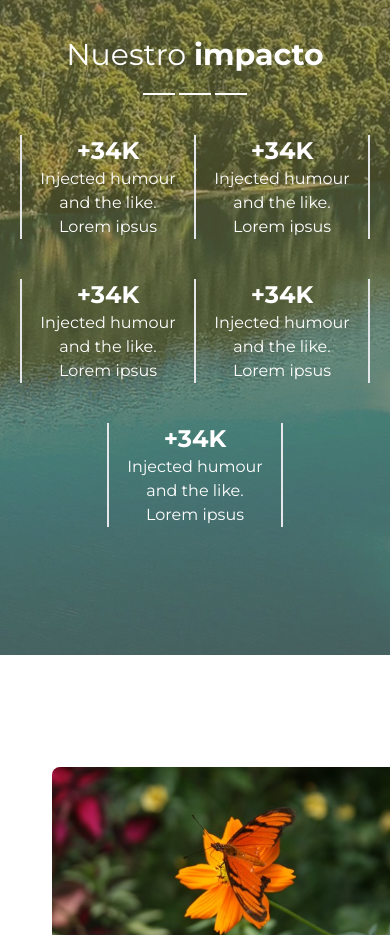
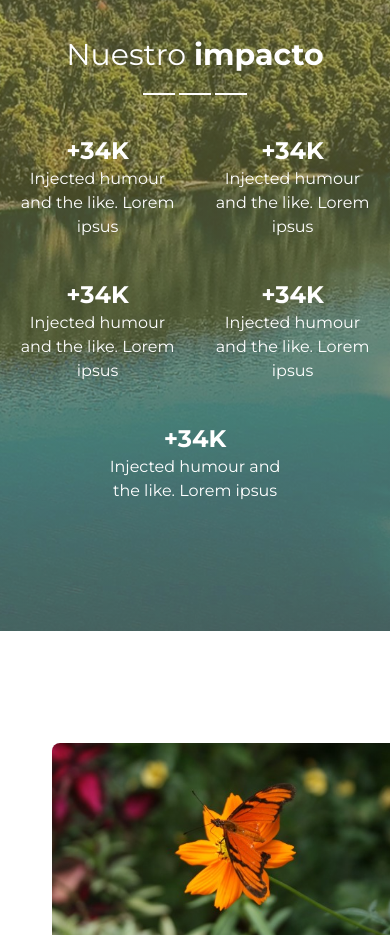
Before and after one commit to jairocuesta/fundacioncapna, a Next.js app: page / in a window 390 px wide. Shown: the part 2600-3535 px from the top of the page. Built offline with nearby package versions, Linux system fonts and the light colour scheme; no server answers.

Commit message:
Update/Impact page

```diff
--- a/src/components/Home/Impact.tsx
+++ b/src/components/Home/Impact.tsx
@@ -27,33 +27,33 @@ export default function HomeImpact() {
                     whileInView={{ bottom: '0px', opacity: 1 }}
                     viewport={{ once: true }}
                     transition={{ delay: .2, duration: .5 }}
-                    className={"relative hidden lg:flex flex-row items-center gap-y-10 mx-10"}
+                    className={"relative hidden lg:flex flex-row items-center gap-y-10 mx-10 gap-x-10"}
                 >
-                    <div className={"text-white px-4 border-l-2 border-r-2 max-w-[11rem]"}>
+                    <div className={"text-white max-w-[11rem]"}>
                         <span className={"flex items-center justify-center font-bold text-2xl"}>
                             +<CounterAnimation from={0} to={34} />K
                         </span>
                         <p>Injected humour and the like. Lorem ipsus</p>
                     </div>
-                    <div className={"text-white px-4 border-r-2 max-w-[11rem]"}>
+                    <div className={"text-white max-w-[11rem]"}>
                         <span className={"flex items-center justify-center font-bold text-2xl"}>
                             +<CounterAnimation from={0} to={34} />K
                         </span>
                         <p>Injected humour and the like. Lorem ipsus</p>
                     </div>
-                    <div className={"text-white px-4 border-r-2 max-w-[11rem]"}>
+                    <div className={"text-white max-w-[11rem]"}>
                         <span className={"flex items-center justify-center font-bold text-2xl"}>
                             +<CounterAnimation from={0} to={34} />K
                         </span>
                         <p>Injected humour and the like. Lorem ipsus</p>
                     </div>
-                    <div className={"text-white px-4 border-r-2 max-w-[11rem]"}>
+                    <div className={"text-white max-w-[11rem]"}>
                         <span className={"flex items-center justify-center font-bold text-2xl"}>
                             +<CounterAnimation from={0} to={34} />K
                         </span>
                         <p>Injected humour and the like. Lorem ipsus</p>
                     </div>
-                    <div className={"text-white px-4 border-r-2 max-w-[11rem]"}>
+                    <div className={"text-white max-w-[11rem]"}>
                         <span className={"flex items-center justify-center font-bold text-2xl"}>
                             +<CounterAnimation from={0} to={34} />K
                         </span>
@@ -67,28 +67,28 @@ export default function HomeImpact() {
                     transition={{ delay: .2, duration: .5 }}
                     className={"relative flex lg:hidden flex-col items-center gap-y-10 mx-5 sm:mx-10"}
                 >
-                    <div className={"flex items-center"}>
-                        <div className={"text-white px-4 border-l-2 border-r-2 max-w-[11rem]"}>
+                    <div className={"flex items-center gap-x-10"}>
+                        <div className={"text-white max-w-[11rem]"}>
                             <span className={"font-bold text-2xl"}>+34K</span>
                             <p>Injected humour and the like. Lorem ipsus</p>
                         </div>
-                        <div className={"text-white px-4 border-r-2 max-w-[11rem]"}>
+                        <div className={"text-white max-w-[11rem]"}>
                             <span className={"font-bold text-2xl"}>+34K</span>
                             <p>Injected humour and the like. Lorem ipsus</p>
                         </div>
                     </div>
-                    <div className={"flex items-center"}>
-                        <div className={"text-white px-4 border-l-2 lg:border-l-0 border-r-2 max-w-[11rem]"}>
+                    <div className={"flex items-center gap-x-10"}>
+                        <div className={"text-white lg:border-l-0 max-w-[11rem]"}>
                             <span className={"font-bold text-2xl"}>+34K</span>
                             <p>Injected humour and the like. Lorem ipsus</p>
                         </div>
-                        <div className={"text-white px-4 border-r-2 max-w-[11rem]"}>
+                        <div className={"text-white max-w-[11rem]"}>
                             <span className={"font-bold text-2xl"}>+34K</span>
                             <p>Injected humour and the like. Lorem ipsus</p>
                         </div>
                     </div>
-                    <div className={"flex items-center"}>
-                        <div className={"text-white px-4 border-l-2 border-r-2 max-w-[11rem]"}>
+                    <div className={"flex items-center gap-x-10"}>
+                        <div className={"text-white max-w-[11rem]"}>
                             <span className={"font-bold text-2xl"}>+34K</span>
                             <p>Injected humour and the like. Lorem ipsus</p>
                         </div>
```
